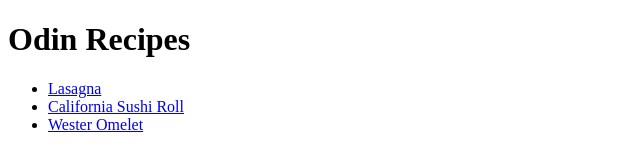
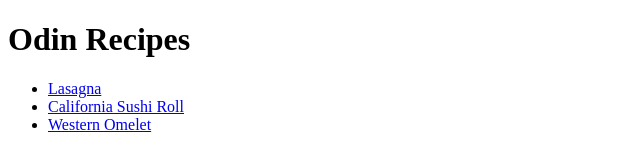
Before and after one commit to iRey7/odin-recipes, a plain HTML site: page index.html in a window 1280 px wide. Shown: the full height of the page, 0-640 px from the left. Drawn offline with Linux system fonts and the light colour scheme.

Commit message:
Linked  western omlete page to index properly

```diff
--- a/index.html
+++ b/index.html
@@ -12,7 +12,7 @@
         <li><a href="recipes/lasagna.html">Lasagna</a></li>
         <li><a href="recipes/california_sushi_roll.html">California Sushi Roll</a></li>
         <!--Wester omlete needs proper link. Links to wrong recipe-->
-        <li><a href="recipes/lasagna.html">Wester Omelet</a></li>
+        <li><a href="recipes/western_omelet.html">Western Omelet</a></li>
     </ul>
 </body>
 </html>
```
